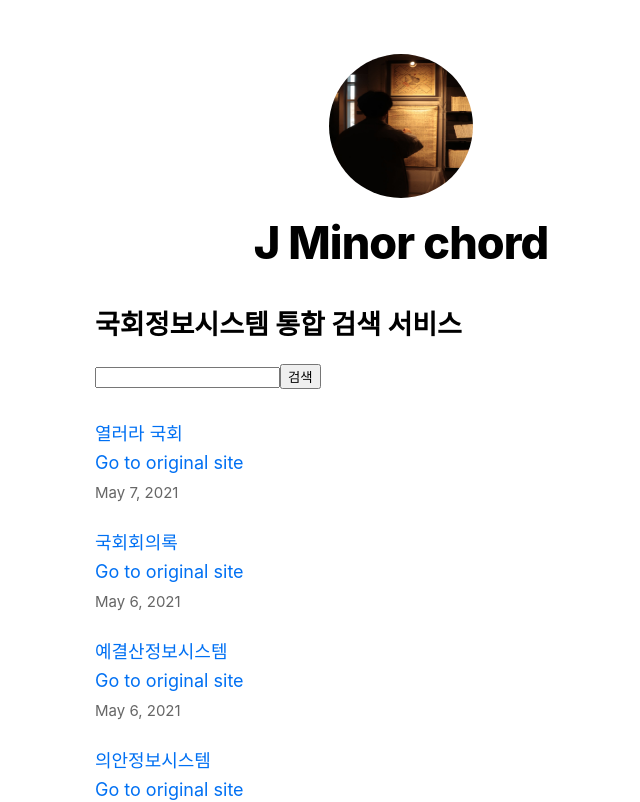
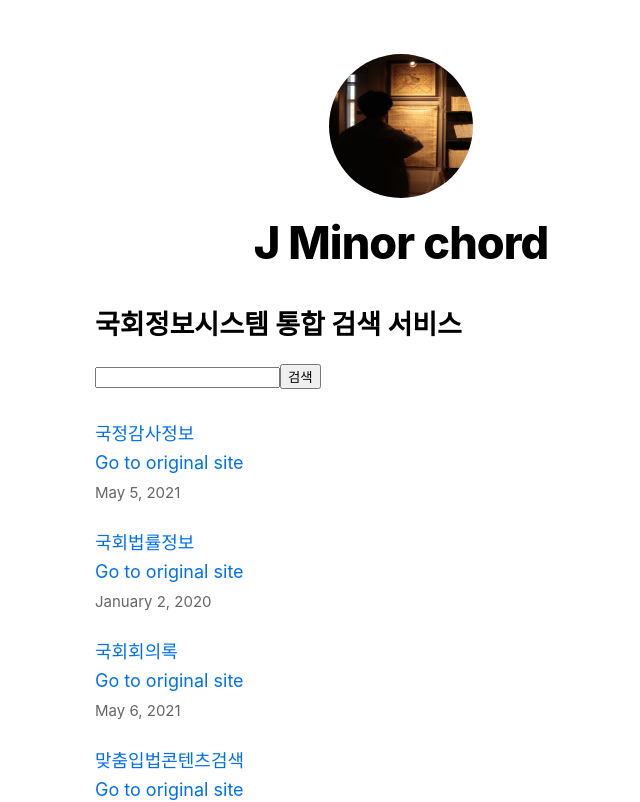
Before and after one commit to YongwoonJang/gyujanggak, a Next.js app in the folder app/nextjs-blog/: page / in a window 1280 px wide. Shown: the top 802 px of the page, without its empty margins (239-879 px from the left). Built offline with nearby package versions, Linux system fonts and the light colour scheme.

Commit message:
Modify : Change base of order from date to title

```diff
--- a/app/nextjs-blog/libs/posts.js
+++ b/app/nextjs-blog/libs/posts.js
@@ -24,30 +24,13 @@ export function getSortedPostsData() {
     })
 
     return allPostsData.sort((a,b) => {
-        if (a.date < b. date) {
-            return 1
-        } else {
-            return -1
-        }
+       return a.title.localeCompare(b.title)
     })
 }
 
 export function getAllPostIds() {
     const fileNames = fs.readdirSync(postDirectory)
 
-    // Returns an array that looks like this:
-    // [
-    //   {
-    //     params: {
-    //       id: 'ssg-ssr'
-    //     }
-    //   },
-    //   {
-    //     params: {
-    //       id: 'pre-rendering'
-    //     }
-    //   }
-    // ]
     return fileNames.map(fileName => {
         return {
             params: {
```
